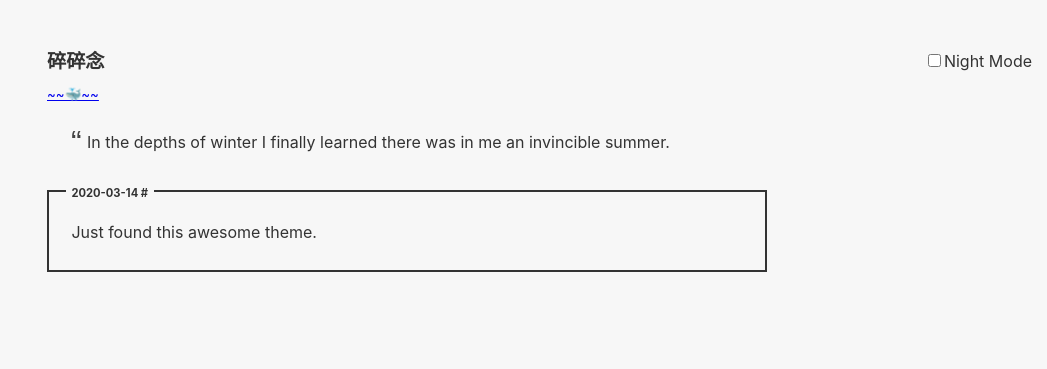
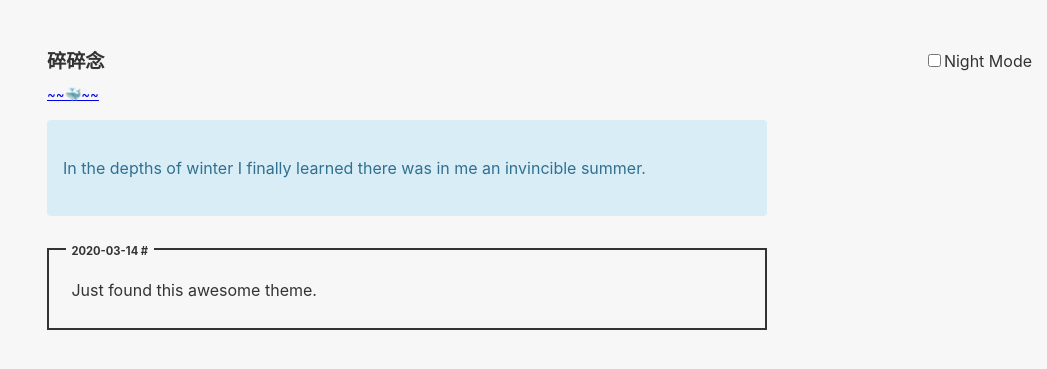
Before and after one commit to weijy/weisnotes, a Jekyll site: the page built from notes.html, in a window 1280 px wide. Shown: the top 369 px of the page, without its empty margins (233-1280 px from the left). Built offline with Jekyll 4.4.1, drawn with Linux system fonts in a browser that asks for light colours.

Commit message:
pin quote

```diff
--- a/assets/new.scss
+++ b/assets/new.scss
@@ -39,12 +39,15 @@ header .night {
     right: 15px;
 }
 
-pin {
-  margin-top: 10px;
-  display: block;
+#pin {
+  margin-top:10px;
+}
+.pin-quote{
   color: #31708f;
   background-color: #d9edf7;
   border-color: #bce8f1;
+}
+.pin {
   padding: 15px;
   margin-bottom: 20px;
   border: 1px solid transparent;
--- a/notes.html
+++ b/notes.html
@@ -3,8 +3,8 @@ layout: default
 title: 碎碎念
 ---
 
-<div class="pin">
-<blockquote> {{ site.pin }} </blockquote>
+<div id="pin" class="pin pin-quote">
+<p> {{ site.pin }} </p>
 </div>
 {% for note in site.data.notes %}
 <div class="note" id="date-{{ note.date | date: "%Y-%m-%d" }}{{ note.slug }}">
```
